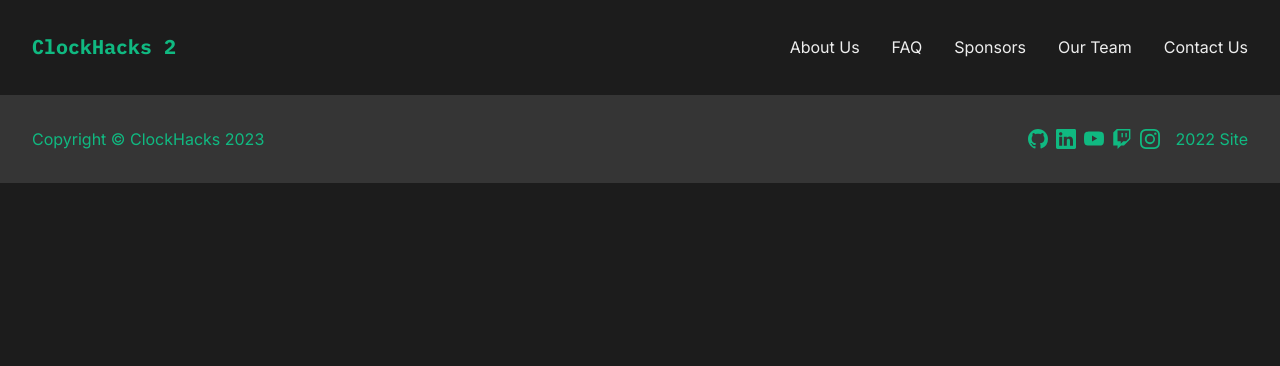
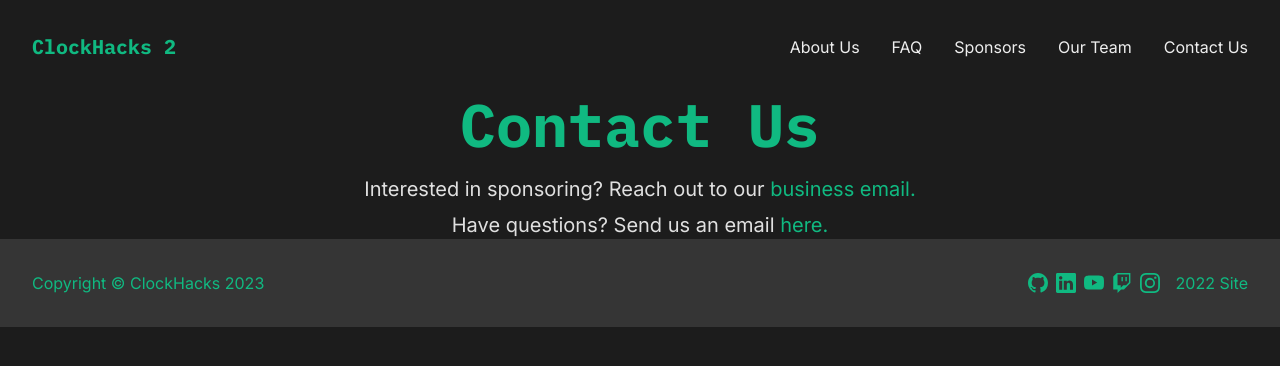
Before and after one commit to ClockHacks/clockhacks.dev, a React (Vite) app: page / in a window 1280 px wide. Shown: the top 366 px of the page. Built offline with nearby package versions, Linux system fonts and the light colour scheme.

Commit message:
06/contact (#16)
* feat: contact section

* uppercase u

---------

Co-authored-by: Jeffrey Zang <zangj4548@wrdsb.ca>
Co-authored-by: Jeffrey Zang <66485719+jeffrey-zang@users.noreply.github.com>

```diff
--- a/src/App.jsx
+++ b/src/App.jsx
@@ -1,4 +1,5 @@
 import Navbar from './components/Navbar'
+import Contact from './sections/Contact'
 import Footer from './components/Footer'
 
 function App() {
@@ -6,6 +7,7 @@ function App() {
   return (
     <div className='h-screen mb-20'>
       <Navbar />
+      <Contact />
       <Footer />
     </div>
   )
--- /dev/null
+++ b/src/sections/Contact.jsx
@@ -0,0 +1,11 @@
+const Contact = () => {
+    return (
+        <div className='flex flex-col items-center justify-center w-full'>
+            <h1 className='md:text-6xl text-4xl text-accent1 font-bold'>Contact Us</h1>
+            <p className='text-xl mt-5'>Interested in sponsoring? <a href="mailto:business@clockhacks.dev">Reach out to our  <span className="text-accent1 hover:underline">business email.</span></a></p>
+            <p className='text-xl mt-2'>Have questions? <a href="mailto:hi@clockhacks.dev">Send us an email <span className="text-accent1 hover:underline">here.</span></a></p>
+        </div>
+    );
+}
+
+export default Contact;
```
